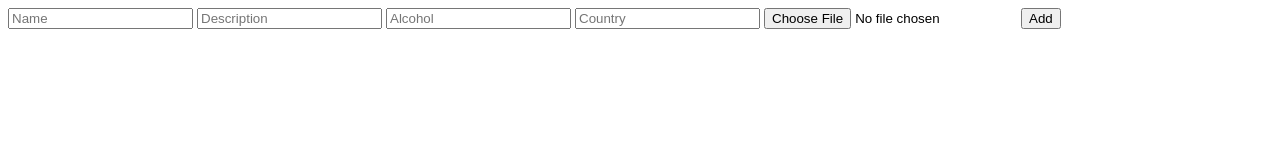
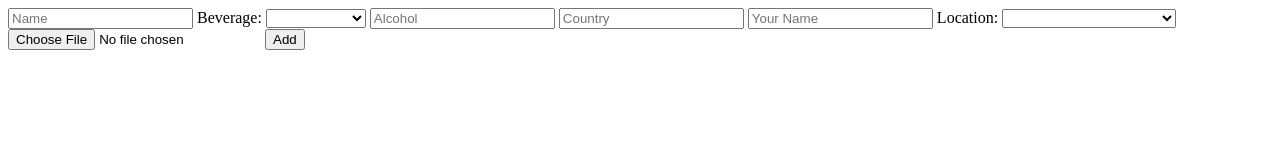
Before and after one commit to AndrejLazic/CanColection, a plain HTML site: page add.html in a window 1280 px wide. Drawn offline with Linux system fonts and the light colour scheme.

Commit message:
dodate opcije za dodavenje

```diff
--- a/add.html
+++ b/add.html
@@ -10,10 +10,31 @@
 <body>
     <form id="add-form">
         <input type="text" id="name" placeholder="Name" required>
-        <input type="text" id="description" placeholder="Description" required>
+
+        <label for="description">Beverage:</label>
+        <select id="description" placeholder="Description" required>
+            <option disabled selected hidden></option>
+            <option>Beer</option>
+            <option>Energy Drink</option>
+            <option>Juice</option>
+        </select>
+
         <input type="text" id="alcohol" placeholder="Alcohol" required>
+
         <input type="text" id="country" placeholder="Country" required>
+
+        <input type="text" id="contributor" placeholder="Your Name" required>
+
+        <label for="location-select">Location:</label>
+        <select id="location-select" required>
+            <option disabled selected hidden></option>
+            <option>Kosancic Ivana, Novi Sad</option>
+            <option>Doza Derdja, Novi Sad</option>
+            <option>Ilije Bircanina, Sombor</option>
+        </select>
+
         <input type="file" id="image" accept="image/*" required>
+
         <button type="submit">Add</button>
       </form>
 </body>
--- a/add.js
+++ b/add.js
@@ -7,6 +7,8 @@ form.addEventListener('submit', async (e) => {
   const description = document.getElementById('description').value;
   const alcohol = document.getElementById('alcohol').value;
   const country = document.getElementById('country').value;
+  const contributor = document.getElementById('contributor').value;
+  const location = document.getElementById('location-select').value;
   const imageInput = document.getElementById('image');
 
   const formData = new FormData();
@@ -34,6 +36,8 @@ form.addEventListener('submit', async (e) => {
       description,
       alcohol,
       country,
+      contributor,
+      location,
       image: imagePath
     };
 
--- a/script.js
+++ b/script.js
@@ -37,6 +37,7 @@ document.addEventListener('DOMContentLoaded', () => {
                                     <li class="list-group-item">Type: ${post.description}</li>
                                     <li class="list-group-item">Alcohol: ${post.alcohol}%</li>
                                     <li class="list-group-item">Country: ${post.country}</li>
+                                    <li class="list-group-item">Contributor: ${post.Contributor}</li>
                                     <li class="list-group-item">Date added: ${date[2]}.${date[1]}.${date[0]}.</li>
                                   </ul>
                                 </div>
```
Also changed, not shown: index.html (+1 -2 lines).
